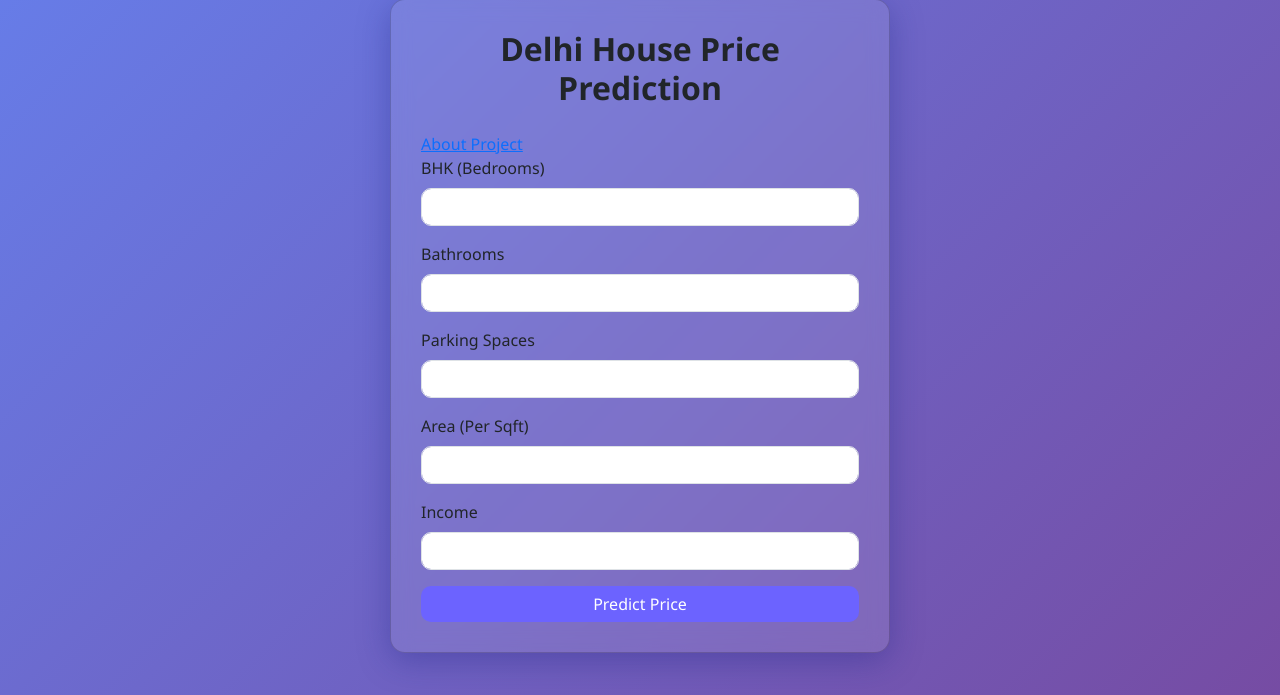
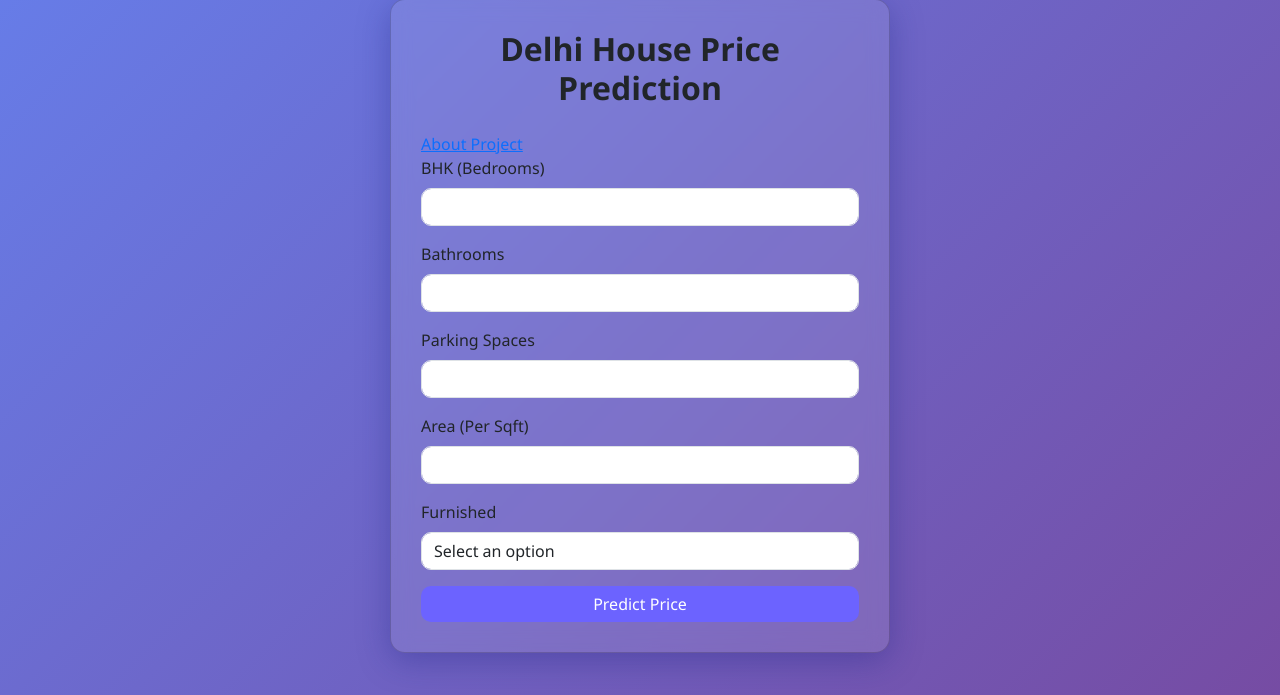
Before and after one commit to singhkaranvir638-rgb/Delhi-House-Price-Prediction, a Flask app: page / in a window 1280 px wide. Shown: the part 74-769 px from the top of the page. Run offline with Flask 3, Linux system fonts and the light colour scheme; parts of the project's set-up code (start-up, migrations or seed data) failed here and were passed over.

Commit message:
Update templates/index.html

```diff
--- a/templates/index.html
+++ b/templates/index.html
@@ -72,8 +72,13 @@
                 <input type="number" step="0.01" class="form-control" id="Per_Sqft" name="Per_Sqft" min="0" required />
             </div>
             <div class="mb-3">
-                <label for="Income" class="form-label">Income</label>
-                <input type="number" step="0.01" class="form-control" id="Income" name="Income" min="0" required />
+                <label for="Furnished" class="form-label">Furnished</label>
+<select class="form-control" id="Furnished" name="Furnished" required>
+  <option value="" disabled selected>Select an option</option>
+  <option value="1">Yes</option>
+  <option value="0">No</option>
+</select>
+
             </div>
             <button type="submit" class="btn btn-primary w-100">Predict Price</button>
         </form>
```
